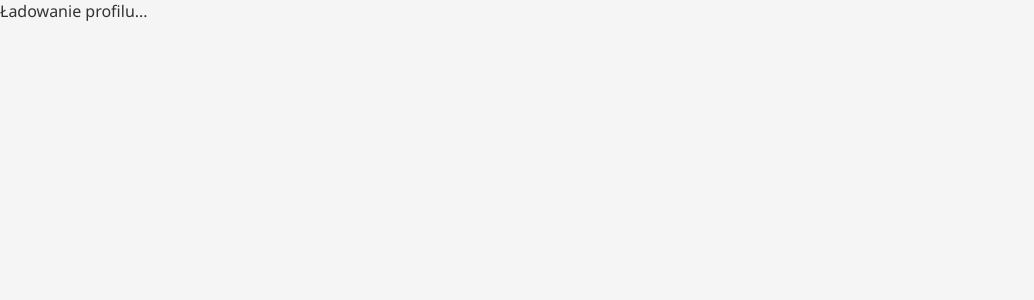
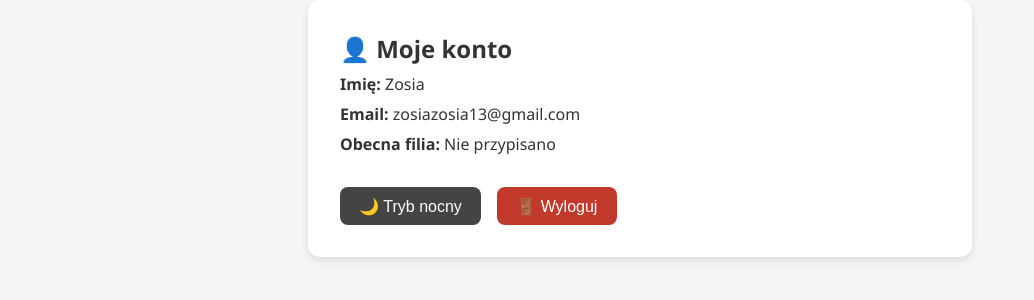
Before and after one commit to zosia13zosia13/library, a React (Create React App) app in the folder frontend/: page /account in a window 1280 px wide. Shown: the top 300 px of the page, without its empty margins (0-1034 px from the left). Built offline with nearby package versions, Linux system fonts and the light colour scheme; no server answers.

Commit message:
Schowanie przycisku wyloguj

```diff
--- /dev/null
+++ b/frontend/src/Account.css
@@ -0,0 +1,46 @@
+.account-container {
+    max-width: 600px;
+    margin: auto;
+    padding: 2rem;
+    background: white;
+    border-radius: 12px;
+    box-shadow: 0 4px 8px rgba(0, 0, 0, 0.1);
+  }
+
+  body.dark-mode .account-container {
+    background-color: #1f1f1f;
+    color: #f5f5f5;
+  }
+
+  .account-info p {
+    margin: 0.5rem 0;
+  }
+
+  .account-actions {
+    margin-top: 2rem;
+    display: flex;
+    gap: 1rem;
+    flex-wrap: wrap;
+  }
+
+  .dark-mode-btn, .logout-btn {
+    padding: 0.6rem 1.2rem;
+    font-size: 1rem;
+    border: none;
+    border-radius: 8px;
+    cursor: pointer;
+  }
+
+  .dark-mode-btn {
+    background-color: #444;
+    color: white;
+  }
+
+  .logout-btn {
+    background-color: #c0392b;
+    color: white;
+  }
+
+  body.dark-mode .dark-mode-btn {
+    background-color: #888;
+  }
--- a/frontend/src/Views/Layout.css
+++ b/frontend/src/Views/Layout.css
@@ -17,7 +17,6 @@
   gap: 16px;
 }
 
-/* Jeśli wcześniej nie masz */
 .nav-link,
 .navbar button.nav-link {
   display: inline-flex;
--- a/frontend/src/Views/Layout.js
+++ b/frontend/src/Views/Layout.js
@@ -26,7 +26,6 @@ function Layout() {
           <Link to="/my-reservations" className="nav-link">📋 Rezerwacje książek</Link>
           <Link to="/room-reservations" className="nav-link">🏠 Rezerwacje sali</Link>
           <Link to="/account" className="nav-link">👤 Moje konto</Link>
-          <button onClick={handleLogout} className="nav-link logout">🚪 Wyloguj</button>
         </>
       )}
     </nav>
--- a/frontend/src/Views/UserProfile.js
+++ b/frontend/src/Views/UserProfile.js
@@ -1,48 +1,52 @@
-import React, { useContext, useEffect, useState } from 'react';
-import { useNavigate } from 'react-router-dom';
-import '../style.css';
-import { UserContext } from '../App';
+import React, { useEffect, useState } from 'react';
+import { toggleDarkMode, applyDarkModeSetting } from '../utils/toggleDarkMode';
+import '../Account.css';
 
-function UserProfile() {
-  const [user, setUser] = useState(null);
-  const navigate = useNavigate();
-  const userId = useContext(UserContext);
-
-  fetch('http://localhost:3001/me', {
-    credentials: 'include'
-  })
-    .then(res => res.json())
-    .then(user => console.log('Jestem zalogowany jako:', user));
+function Account() {
+  const [user] = useState({ name: 'Zosia', email: 'zosiazosia13@gmail.com' });
+  const [branch, setBranch] = useState(null);
+  const [darkMode, setDarkMode] = useState(false);
 
   useEffect(() => {
-    fetch(`http://localhost:3001/users/${userId}`)
-      .then(res => res.json())
-      .then(data => setUser(data));
-  }, [userId]);
+    const savedBranch = localStorage.getItem('selectedBranch');
+    if (savedBranch) setBranch(JSON.parse(savedBranch));
+
+    applyDarkModeSetting(); // Ustawienie klasy na body przy ładowaniu
+    const savedDark = localStorage.getItem('darkMode') === 'true';
+    setDarkMode(savedDark);
+  }, []);
+
+  const handleToggleDarkMode = () => {
+    toggleDarkMode();
+    const newValue = !darkMode;
+    setDarkMode(newValue);
+    localStorage.setItem('darkMode', newValue);
+  };
 
   const handleLogout = () => {
-    localStorage.removeItem('userId');
-    navigate('/login');
+    localStorage.clear();
+    window.location.href = '/login';
   };
 
-  const toggleDarkMode = () => {
-    const enabled = document.body.classList.toggle('dark-mode');
-    localStorage.setItem('darkMode', enabled);
-  };
+  return (
+    <div className="account-container">
+      <h2>👤 Moje konto</h2>
+      <div className="account-info">
+        <p><strong>Imię:</strong> {user.name}</p>
+        <p><strong>Email:</strong> {user.email}</p>
+        <p><strong>Obecna filia:</strong> {branch?.name || 'Nie przypisano'}</p>
+      </div>
 
-  if (!user) return <p>Ładowanie profilu...</p>;
-
-  return (
-    <div className="container">
-      <h2>👤 Moje konto</h2>
-      <p><strong>Imię:</strong> {user.name}</p>
-      <p><strong>Email:</strong> {user.email}</p>
-      <p><strong>Filia:</strong> {user.branchName || "Nie przypisano"}</p>
-
-      <button onClick={toggleDarkMode}>🌙 Przełącz tryb nocny</button>
-      <button onClick={handleLogout} style={{ marginLeft: "10px" }}>🚪 Wyloguj</button>
+      <div className="account-actions">
+        <button onClick={handleToggleDarkMode} className="dark-mode-btn">
+          {darkMode ? '☀️ Tryb dzienny' : '🌙 Tryb nocny'}
+        </button>
+        <button onClick={handleLogout} className="logout-btn">
+          🚪 Wyloguj
+        </button>
+      </div>
     </div>
   );
 }
 
-export default UserProfile;
+export default Account;
--- /dev/null
+++ b/frontend/src/utils/toggleDarkMode.js
@@ -0,0 +1,9 @@
+export function applyDarkModeSetting() {
+    const isDark = localStorage.getItem('darkMode') === 'true';
+    document.body.classList.toggle('dark-mode', isDark);
+  }
+
+  export function toggleDarkMode() {
+    const isDark = document.body.classList.toggle('dark-mode');
+    localStorage.setItem('darkMode', isDark);
+  }
```
